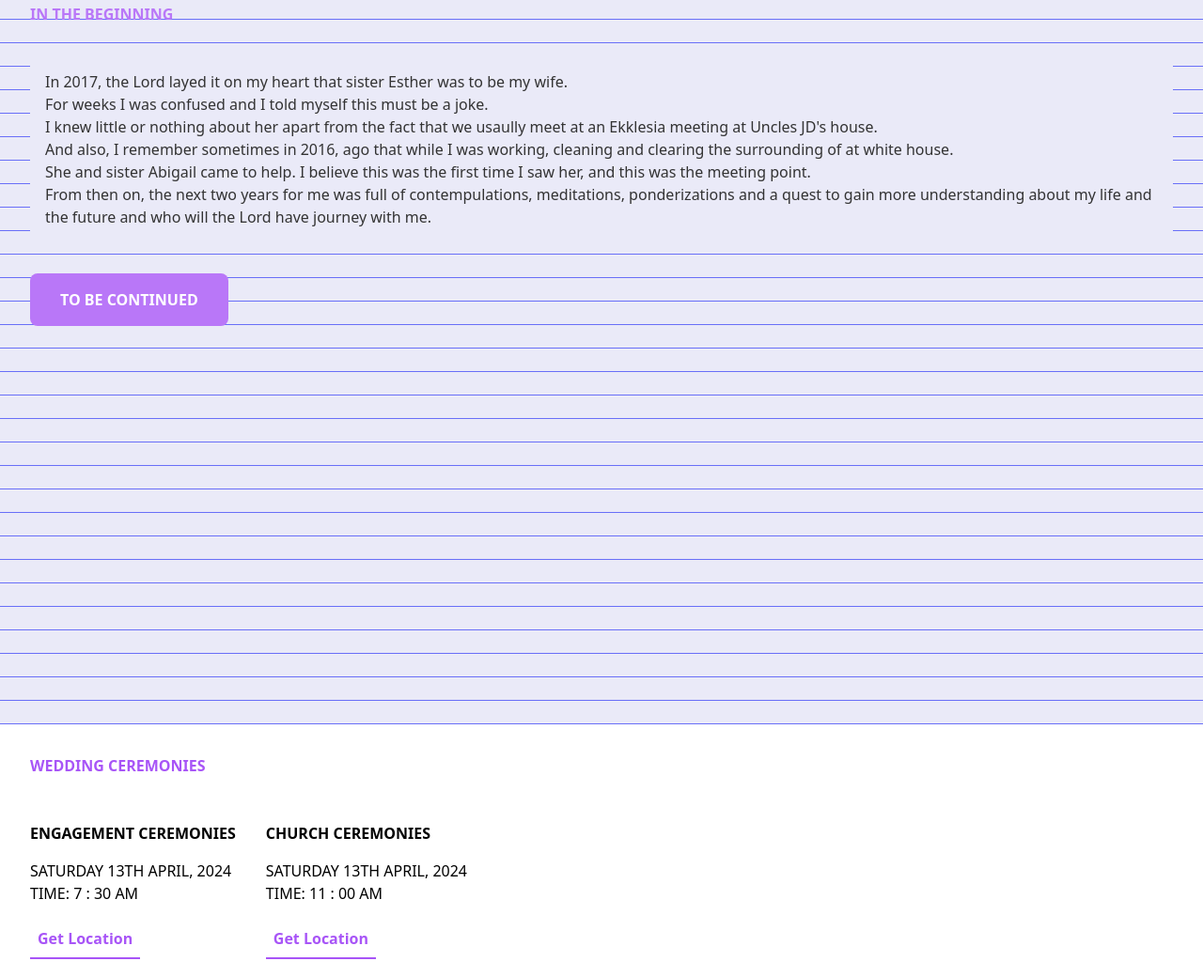
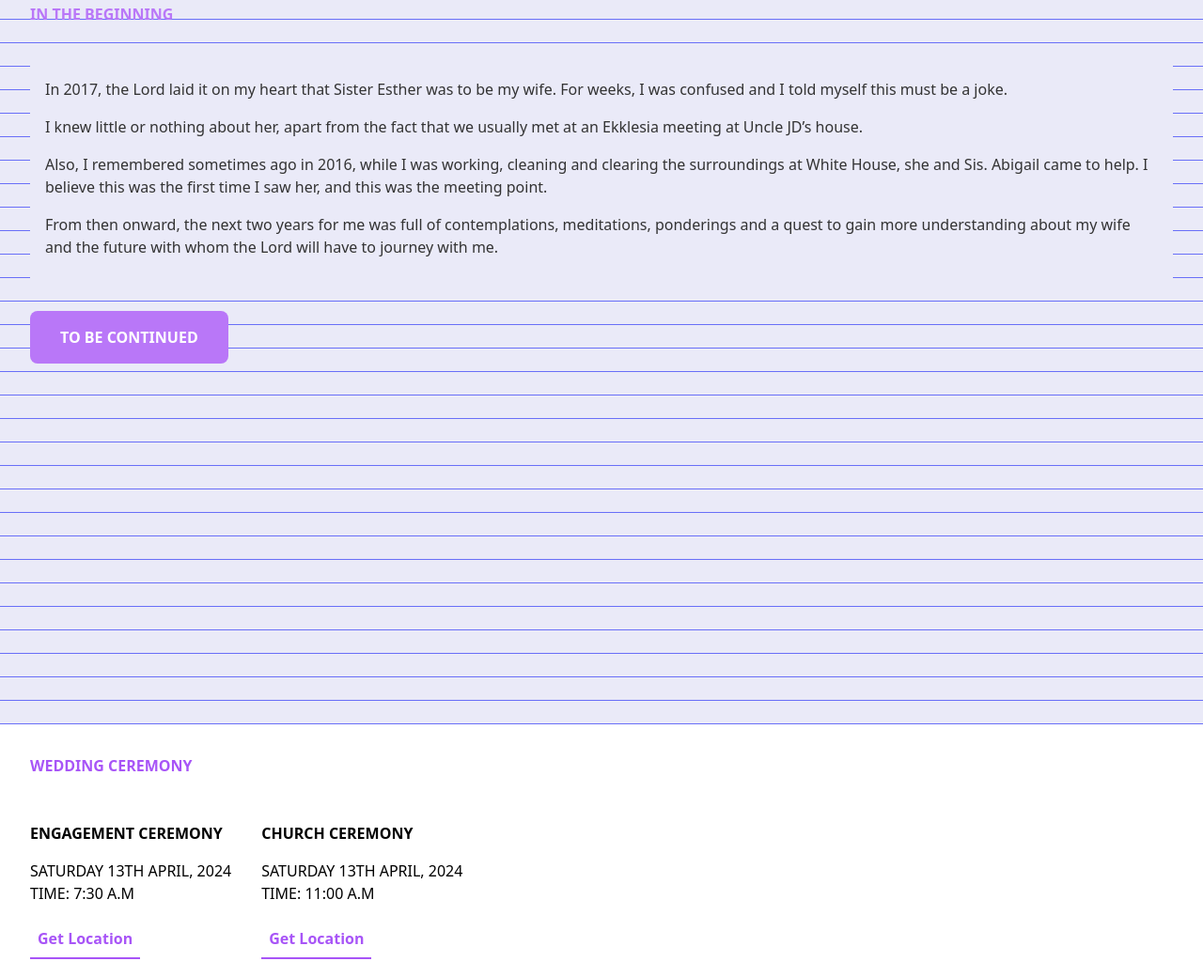
Before and after one commit to serenenity/24em, a website: page index.html in a window 1280 px wide. Shown: the part 1629-2669 px from the top of the page at 94% size. Drawn offline with Linux system fonts and the light colour scheme.

Commit message:
fixed typos

```diff
--- a/index.html
+++ b/index.html
@@ -26,9 +26,9 @@
         <div class="menu-bar">
             <ul>
                 <li><a href="#">Home</a></li>
-                <li><a href="https://toluwalopekadiristudios79.pixieset.com/estherandmichael/" target="_blank">view gallary</a></li>
+                <li><a href="https://toluwalopekadiristudios79.pixieset.com/estherandmichael/" target="_blank">view gallery</a></li>
                 <li><a href="https://docs.google.com/document/d/1_FKhxs-J6x7_opSYjRUcFCMYSGJTLaXtL9Us-haYZN0/edit?usp=sharing" target="_blank">church program</a></li>
-                <li><a href="#">notes and peoms</a></li>
+                <li><a href="#">notes and poems</a></li>
                 <li><a href="#giving">giving & supports</a></li>
                 <li><a href="#">Join virtually</a></li>
             </ul>
@@ -38,7 +38,7 @@
     <main class="flex flex-col justify-center items-center">
         <div class="text-center grid-1 flex flex-col justify-evenly items-center ">
             <div>
-                <h4 class="mt-8 uppercase">Welcome to our wedding ceremonies</h4>
+                <h4 class="mt-8 uppercase">Welcome to our wedding ceremony</h4>
                 <h4 class="uppercase">Share in our joy</h4>
             </div>
             <div class="rounded-full bg-purple-500 text-white w-72 ">
@@ -58,12 +58,10 @@
             <div class="m-8">
                 <h3 class="uppercase text-purple-500 font-bold my-8">in the beginning</h3>
                 <div class="bg-[#e5e5f7] p-4">
-                    <p>In 2017, the Lord layed it on my heart that sister Esther was to be my wife.</p>
-                    <p>For weeks I was confused and I told myself this must be a joke.</p>
-                    <p>I knew little or nothing about her apart from the fact that we usaully meet at an Ekklesia meeting at Uncles JD's house.  </p>
-                    <p>And also, I remember sometimes in 2016, ago that while I was working, cleaning and clearing the surrounding of at white house.</p>
-                    <p>She and sister Abigail came to help. I believe this was the first time I saw her, and this was the meeting point.</p>
-                    <p>From then on, the next two years for me was full of contempulations, meditations, ponderizations and a quest to gain more understanding about my life and the future and who will the Lord have journey with me. </p>
+                    <p class="py-2">In 2017, the Lord laid it on my heart that Sister Esther was to be my wife. For weeks, I was confused and I told myself this must be a joke. </p>
+                    <p class="py-2">I knew little or nothing about her, apart from the fact that we usually met at an Ekklesia meeting at Uncle JD&rsquo;s house.</p>
+                    <p class="py-2">Also, I remembered sometimes ago in 2016, while I was working, cleaning and clearing the surroundings at White House, she and Sis. Abigail came to help. I believe this was the first time I saw her, and this was the meeting point.  </p>
+                    <p class="py-2">From then onward, the next two years for me was full of contemplations, meditations, ponderings and a quest to gain more understanding about my wife and the future with whom the Lord will have to journey with me.</p>
                 </div>
                 <div>
                     <button class="text-white rounded-lg bg-purple-500 py-4 px-8 my-8 uppercase font-semibold">to be continued</button>
@@ -75,7 +73,7 @@
         <!-- SECTION WEDDING CEREMONIES -->
         <section class="w-full">
             <div class="m-8">
-                <h3 class="uppercase text-purple-500 font-bold my-8">wedding ceremonies</h3>
+                <h3 class="uppercase text-purple-500 font-bold my-8">wedding ceremony</h3>
                 <div class="md:flex">
                     <!-- <div class="md:mr-8">
                        <h3 class="uppercase font-bold my-4">Introduction ceremonies</h3>
@@ -84,15 +82,15 @@
                        <a class="inline-block text-purple-500 border-b-2 bordder-solid border-purple-500 py-2 px-2 my-4 capitalize font-semibold" href="https://maps.app.goo.gl/z9zjpWW2PUQBKiwk7" >get location</a>
                     </div> -->
                     <div class="md:mr-8">
-                        <h3 class="uppercase font-bold my-4">Engagement ceremonies</h3>
+                        <h3 class="uppercase font-bold my-4">Engagement ceremony</h3>
                         <h4 class="uppercase">saturday 13th april, 2024 </h4>
-                        <h4 class="uppercase">time: 7 : 30 am </h4>
+                        <h4 class="uppercase">time: 7:30 a.m </h4>
                         <a class="inline-block text-purple-500 border-b-2 bordder-solid border-purple-500 py-2 px-2 my-4 capitalize font-semibold" href="https://maps.app.goo.gl/z9zjpWW2PUQBKiwk7">get location</a>
                      </div>
                      <div class="md:mr-8">
-                        <h3 class="uppercase font-bold my-4">Church ceremonies</h3>
+                        <h3 class="uppercase font-bold my-4">Church ceremony</h3>
                         <h4 class="uppercase">saturday 13th april, 2024 </h4>
-                        <h4 class="uppercase">time: 11 : 00 am </h4>
+                        <h4 class="uppercase">time: 11:00 a.m </h4>
                         <!-- <h4 class="uppercase">venue</h4> https://maps.app.goo.gl/z9zjpWW2PUQBKiwk7 -->
                         <a class="inline-block text-purple-500 border-b-2 bordder-solid border-purple-500 py-2 px-2 my-4 capitalize font-semibold" href="https://maps.app.goo.gl/qwUDma1YtAn9Jn1e6">get location</a>
 
```
